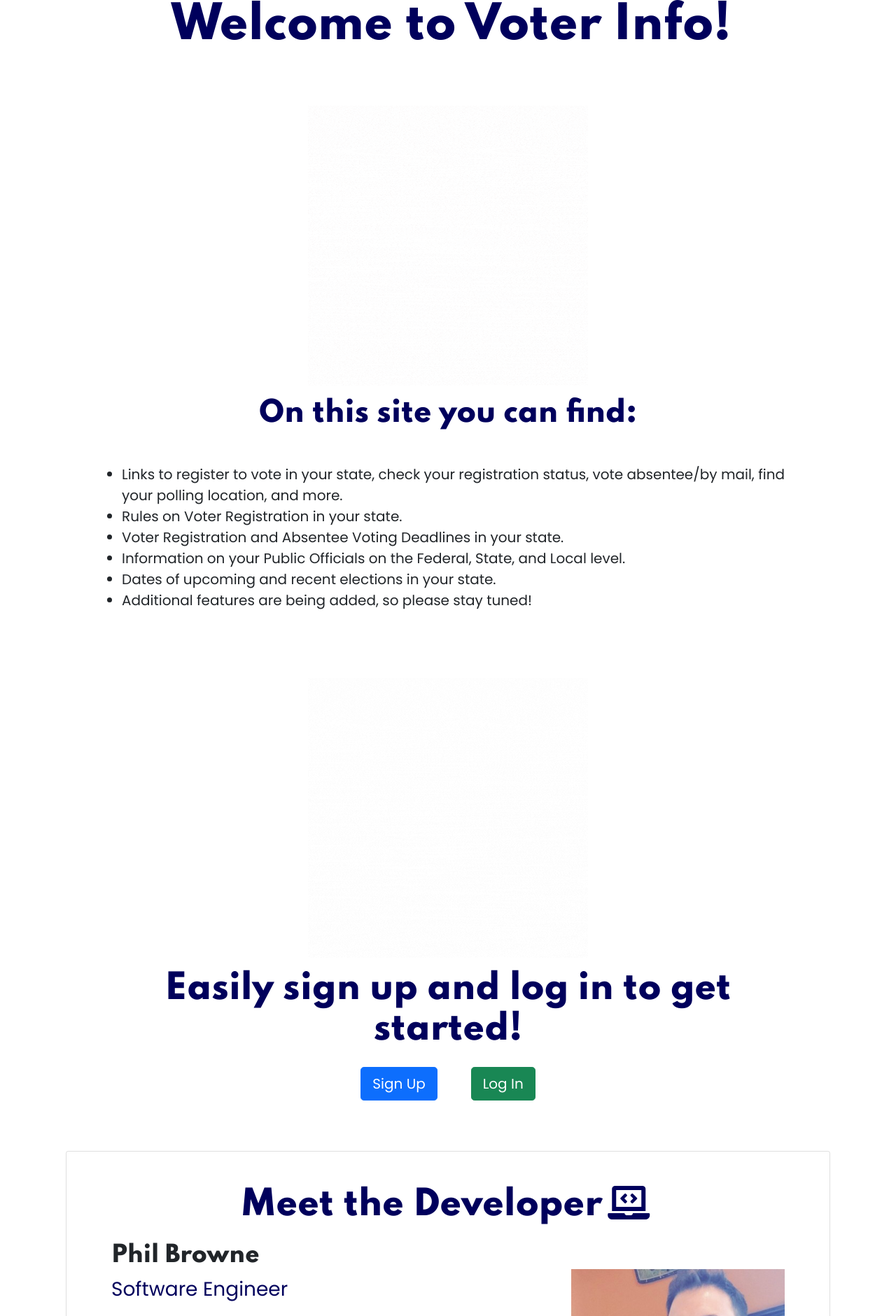
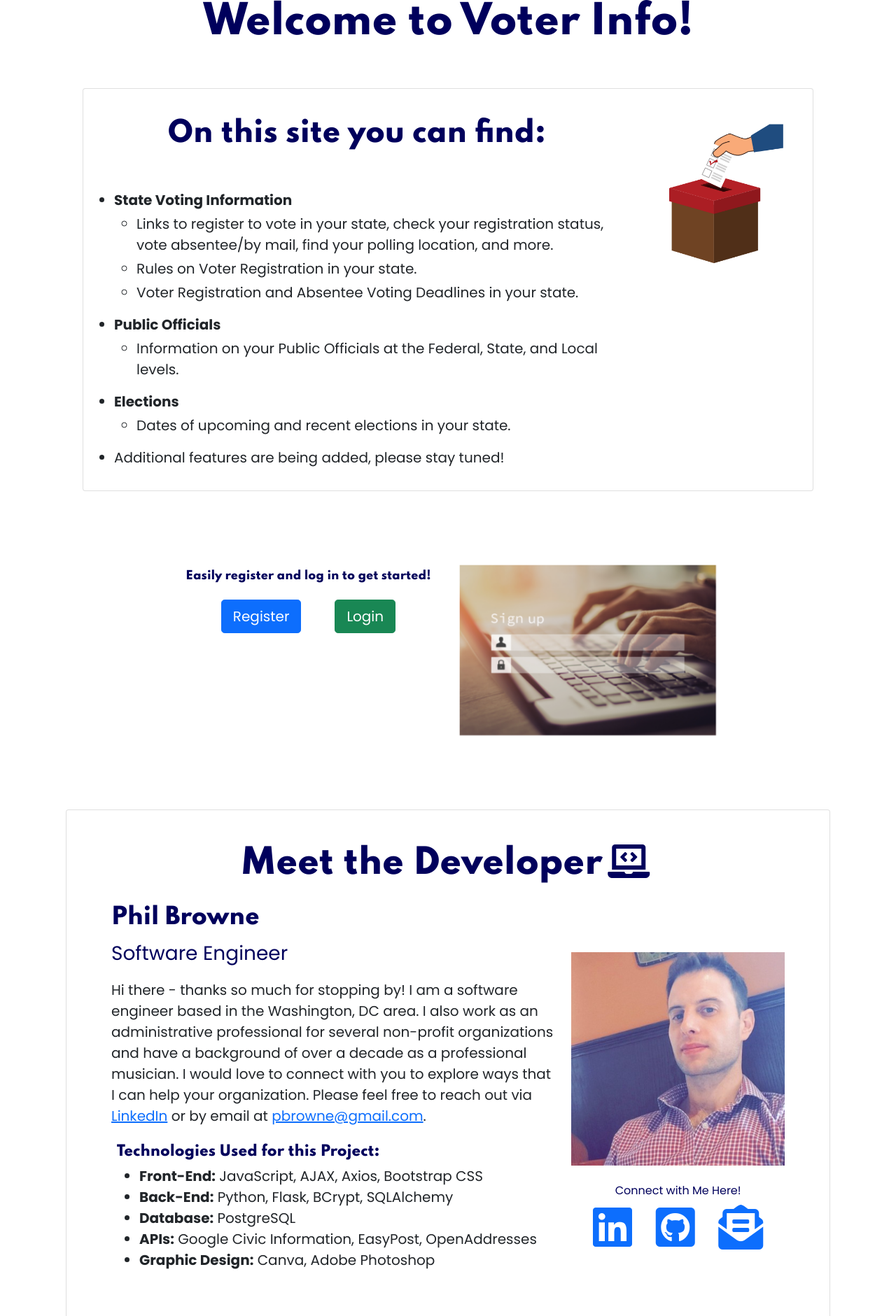
Before and after one commit to philipbrowne/Voter-Info, a Flask app: page / in a window 1280 px wide. Shown: the part 454-2335 px from the top of the page at 70% size. Run offline with Flask 2, Linux system fonts and the light colour scheme; some libraries are stand-ins or nearby versions.

Commit message:
add v5 demo, improve ui, fix missing url in seed file

```diff
--- a/seed.py
+++ b/seed.py
@@ -90,7 +90,7 @@
 SD = State(id='SD', name='South Dakota', capital='Pierre', registration_url='https://sdsos.gov/elections-voting/voting/register-to-vote/default.aspx',
            elections_url='https://sdsos.gov/elections-voting/upcoming-elections/general-information/default.aspx', registration_in_person_deadline='15 days before Election Day.', registration_mail_deadline='Received 15 days before Election Day.', registration_online_deadline='N/A', check_registration_url='https://vip.sdsos.gov/viplogin.aspx', polling_location_url='https://vip.sdsos.gov/viplogin.aspx', absentee_ballot_url='https://sdsos.gov/elections-voting/voting/absentee-voting.aspx', local_election_url='https://vip.sdsos.gov/CountyAuditors.aspx', ballot_tracker_url='https://vip.sdsos.gov/VIPLogin.aspx', absentee_application_in_person_deadline='1 day before Election Day, but we recommend applying at least 7 days before Election Day.', absentee_application_mail_deadline='Received 1 day before Election Day, but we recommend applying at least 7 days before Election Day.', absentee_application_online_deadline='N/A', voted_absentee_ballot_deadline='Received Election Day.')
 TN = State(id='TN', name='Tennessee', capital='Nashville', registration_url='https://sos.tn.gov/products/elections/register-vote',
-           elections_url='https://sos.tn.gov/elections/election-information', registration_in_person_deadline='30 days before Election Day. If this falls on a Sunday, 29 days before Election Day.', registration_mail_deadline='Postmarked 30 days before Election Day, the deadline is extended to the next business day if this falls on a Sunday.', registration_online_deadline='30 days before Election Day.', check_registration_url='https://tnmap.tn.gov/voterlookup/', polling_location_url='', absentee_ballot_url='https://sos.tn.gov/products/elections/absentee-voting', local_election_url='https://sos.tn.gov/products/elections/find-your-county-election-commission', ballot_tracker_url='https://tnmap.tn.gov/voterlookup/', absentee_application_in_person_deadline='Received 7 days before Election Day.', absentee_application_mail_deadline='Received 7 days before Election Day.', absentee_application_online_deadline='N/A', voted_absentee_ballot_deadline='Received Election Day.')
+           elections_url='https://sos.tn.gov/elections/election-information', registration_in_person_deadline='30 days before Election Day. If this falls on a Sunday, 29 days before Election Day.', registration_mail_deadline='Postmarked 30 days before Election Day, the deadline is extended to the next business day if this falls on a Sunday.', registration_online_deadline='30 days before Election Day.', check_registration_url='https://tnmap.tn.gov/voterlookup/', polling_location_url='https://web.go-vote-tn.elections.tn.gov/', absentee_ballot_url='https://sos.tn.gov/products/elections/absentee-voting', local_election_url='https://sos.tn.gov/products/elections/find-your-county-election-commission', ballot_tracker_url='https://tnmap.tn.gov/voterlookup/', absentee_application_in_person_deadline='Received 7 days before Election Day.', absentee_application_mail_deadline='Received 7 days before Election Day.', absentee_application_online_deadline='N/A', voted_absentee_ballot_deadline='Received Election Day.')
 TX = State(id='TX', name='Texas', capital='Austin', registration_url='https://www.votetexas.gov/register/index.html',
            elections_url='https://www.sos.state.tx.us/elections/voter/important-election-dates.shtml', registration_in_person_deadline='30 days before Election Day. If this falls on a Sunday, 29 days before Election Day.', registration_mail_deadline='Postmarked 30 days before Election Day, the deadline is extended to the next business day if this falls on a Sunday.', registration_online_deadline='N/A', check_registration_url='https://teamrv-mvp.sos.texas.gov/MVP/mvp.do', polling_location_url='https://teamrv-mvp.sos.texas.gov/MVP/mvp.do', absentee_ballot_url='https://www.sos.texas.gov/elections/voter/reqabbm.shtml', local_election_url='https://www.sos.state.tx.us/elections/voter/cclerks.shtml', absentee_application_in_person_deadline='Received 22 days before Election Day.', absentee_application_mail_deadline='Received 11 days before Election Day.', absentee_application_online_deadline='Received 11 days before Election Day.', voted_absentee_ballot_deadline='Postmarked by Election Day and received by the day after Election Day.')
 UT = State(id='UT', name='Utah', capital='Salt Lake City', registration_url='https://voteinfo.utah.gov/learn-about-registering-to-vote/',
--- a/templates/base.html
+++ b/templates/base.html
@@ -41,25 +41,14 @@
                             </li>
                             <li class="nav-item">
                                 <a class="nav-link text-light " href="/#about">About</a>
-                            </li>
-                            <li class="nav-item">
-                                <a class="nav-link text-light " href="/#developer">Meet the Developer</a>
-                            </li>
-                            {% if session['username'] %}
-                            <!-- <li class="nav-item">
-                                <a class="nav-link text-light" href="/registration">Registration</a>
-                            </li> -->
-                            <!-- <li class="nav-item">
-                                <a class="nav-link text-light" href="#">Vote by Mail</a>
-                            </li> -->
-                            <li class="nav-item">
+                            </li> {% if session['username'] %} <li class="nav-item">
                                 <a class="nav-link text-light" href="/elections">Elections</a>
                             </li>
                             <li class="nav-item">
                                 <a class="nav-link text-light" href="/state-information">Voting Information</a>
                             </li>
                             <li class="nav-item">
-                                <a class="nav-link text-light" href="/officials">Public Officials</a>
+                                <a class="nav-link text-light" href="/officials">Officials</a>
                             </li>
                             <!-- <li class="nav-item">
                                 <a class="nav-link text-light" href="#">Get Election Reminders</a>
@@ -76,7 +65,6 @@
                             <li class="nav-item">
                                 <a class="nav-link text-light " href="/register">Sign up</a>
                             </li> {% endif %}
-
                         </ul>
                 </div>
         </nav>
--- a/templates/index.html
+++ b/templates/index.html
@@ -1,88 +1,122 @@
-{% extends 'base.html' %} {% block content %} <div class="container d-flex flex-column align-items-center">
-    <a href="/"><img src="/assets/images/Voter-Info-1440p.gif" alt="" id="promo-img" class="img-fluid"></a>
-</div>
-<div class="container py-5 position-relative">
-    <section class="mb-2" id="opening">
-        <div class="row mb-2">
+{% extends 'base.html' %} {% block content %} <div class="container py-2 position-relative">
+    <div class="container d-flex flex-column align-items-center p-4">
+        <img src="/assets/images/Voter-Info-1440p.gif" alt="" id="promo-img" class="img-fluid pb-3">
         <div class="col-12 mb-1 fs-5 d-flex flex-column justify-content-center mx-1" id="header">
-                <h1 class="dark-blue display-3 text-center">Welcome to Voter Info!</h4>
+            <h1 class="dark-blue display-4 text-center">Welcome to Voter Info!</h4>
         </div>
     </div>
     </section>
-    <section id="about" class="py-lg-3 d-flex flex-column align-items-center m-5">
-        <div class="d-flex flex-column align-items-center"><img src="/assets/images/ballot.gif" alt="ballot"
-                class="img-fluid"></div>
-        <h4 class="dark-blue my-3 mb-lg-5 display-6 text-center">On this site you can find: </h4>
+    <section id="about" class="card py-lg-3 d-flex flex-column align-items-center m-2 m-lg-4">
+        <div class="container">
+            <div class="row">
+                <div class="col-lg-9">
+                    <h4 class="dark-blue mb-lg-5 display-6 text-center py-2 m-2 mt-lg-3">On this site you can find:
+                    </h4>
                     <ul class="fs-5">
-            <li class="mt3">Links to register to vote in your state, check your registration status, vote absentee/by
-                mail, find your polling location, and more.</li>
-            <li class="mt3">Rules on Voter Registration in your state.</li>
-            <li class="mt3">Voter Registration and Absentee Voting Deadlines in your state.</li>
-            <li class="mt3">Information on your Public Officials on the Federal, State, and Local level.</li>
-            <li class="mt3">Dates of upcoming and recent elections in your state.</li>
-            <li class="mt3">Additional features are being added, so please stay tuned!</li>
+                        <li class="mt-3"><b>State Voting Information</b>
+                            <ul>
+                                <li class="mt-1">Links to register to vote in your state, check your registration
+                                    status, vote absentee/by mail, find your polling location, and more. </li>
+                                <li class="mt-1">Rules on Voter Registration in your state.</li>
+                                <li class="mt-1">Voter Registration and Absentee Voting Deadlines in your state.</li>
                             </ul>
+                        </li>
+                        <li class="mt-3"><b>Public Officials</b>
+                            <ul>
+                                <li class="mt-1">Information on your Public Officials at the Federal, State, and Local
+                                    levels. </li>
+                            </ul>
+                        </li>
+                        <li class="mt-3"><b>Elections</b>
+                            <ul>
+                                <li class="mt-1">Dates of upcoming and recent elections in your state.</li>
+                            </ul>
+                        </li>
+                        <li class="mt-3">Additional features are being added, please stay tuned!</li>
+                    </ul>
+                </div>
+                <div class="d-none d-lg-flex col-lg-3 py-2 ">
+                    <div class="d-flex flex-column align-items-center m-2 mt-lg-3"><img src="/assets/images/ballot.png"
+                            alt="ballot" class="img-fluid">
+                    </div>
+                </div>
+            </div>
+        </div>
     </section>
-    <section id="user" class="py-lg-3 d-flex flex-column align-items-center m-5">
-        <div class="d-flex flex-column align-items-center"><img src="/assets/images/login.gif" alt="login"
-                class="img-fluid"></div> {% if session['username'] %} <h4 class="dark-blue my-3 text-center">Welcome
-            back<br><a href="/users/{{session['username']}}" target="_blank">{{session['username']}}</a>! </h4>
+    <section id="user" class="py-lg-3 d-flex flex-column align-items-center m-2 m-lg-4 p-5">
+        <div class="container d-flex flex-column align-items-center">
+            <div class="row">
+                <div class="col-xl-6 d-flex flex-column align-items-center"> {% if session['username'] %} <h6
+                        class="dark-blue my-3 text-center display-20 pt-xl-5 mt-xl-4">Welcome back<br><a
+                            href="/users/{{session['username']}}" target="_blank">{{session['username']}}</a>! </h6>
                     <div class="container d-flex flex-row align-items-center justify-content-center py-2">
-            <a href="/users/{{session['username']}}"><button class="btn btn-lg btn-success mx-4">View Your
-                    Profile</button></a>
-        </div> {% else %} <h4 class="dark-blue my-3 display-5 text-center">Easily sign up and log in to get started!
-        </h4>
+                        <a href="/state-information"><button
+                                class="btn btn-lg btn-primary mx-4">Information</button></a>
+                        <a href="/users/{{session['username']}}"><button
+                                class="btn btn-lg btn-success mx-4">Profile</button></a>
+                    </div> {% else %} <h6 class="dark-blue my-3 display-20 text-center pt-xl-5 mt-xl-4"> Easily register
+                        and log in to get started! </h6>
                     <div class="container d-flex flex-row align-items-center justify-content-center py-2">
-            <a href="/register"><button class="btn btn-lg btn-primary mx-4">Sign Up</button></a>
-            <a href="/login"><button class="btn btn-lg btn-success mx-4">Log In</button></a>
+                        <a href="/register"><button class="btn btn-lg btn-primary mx-4">Register</button></a>
+                        <a href="/login"><button class="btn btn-lg btn-success mx-4">Login</button></a>
                     </div> {% endif %}
+                </div>
+                <div class="col-lg-6">
+                    <div class="d-none d-xl-flex flex-column align-items-center"> {% if session['username'] %} <img
+                            src="/assets/images/welcome-back.png" alt="welcome-back" class="img-fluid" /> {% else %}
+                        <img src="/assets/images/sign-up.png" alt="sign-up" class="img-fluid" /> {% endif %} </div>
+                </div>
+            </div>
+        </div>
     </section>
     <section id="developer" class="card py-lg-5 p-5 my-3 d-flex flex-column align-items-center">
         <h2 class="dark-blue display-5 text-center">Meet the Developer<i class="fas fa-laptop-code mx-2"></i>
         </h2>
-
         <div class="card-body d-flex flex-column align-items-center">
             <div class="row">
                 <div class="col-lg-8">
-            <h2 class="2">Phil Browne</h2>
+                    <h2 class="py-1 dark-blue">Phil Browne</h2>
                     <p class="card-text dark-blue fs-3">Software Engineer</p>
-            <p class="card-text fs-5">Hi there - thanks so much for stopping by! I am a software
-                engineer based in the Washington, DC area. I also work as an administrative professional for several
-                non-profit organizations and have a background of over a decade as a professional musician. I
-                would love to connect with you to explore ways that I can help your organization. Please feel free to
-                reach out via <a href="https://www.linkedin.com/in/philbrownetech/" target="_blank"
+                    <p class="card-text fs-5">Hi there - thanks so much for stopping by! I am a software engineer based
+                        in the Washington, DC area. I also work as an administrative professional for several non-profit
+                        organizations and have a background of over a decade as a professional musician. I would love to
+                        connect with you to explore ways that I can help your organization. Please feel free to reach
+                        out via <a href="https://www.linkedin.com/in/philbrownetech/" target="_blank"
                             rel="noopener noreferrer" class="link-primary">LinkedIn</a> or by email at <a
-                    href="mailto:pbrowne@gmail.com" target="_blank" class="link-primary">pbrowne@gmail.com</a>. </p>
-                    <div class="my-2">
+                            href="mailto:pbrowne@gmail.com" target="_blank" class="link-primary">pbrowne@gmail.com</a>.
+                    </p>
+                    <div class="my-2 p-2">
                         <h3 class="dark-blue fs-5">Technologies Used for this Project: </h3>
                         <ul class="fs-5">
-                        <li><b>Front-End:</b> JavaScript, Bootstrap CSS, Canva</li>
-                        <li><b>Back-End:</b> Python, Flask, SQLAlchemy</li>
+                            <li><b>Front-End:</b> JavaScript, AJAX, Axios, Bootstrap CSS</li>
+                            <li><b>Back-End:</b> Python, Flask, BCrypt, SQLAlchemy</li>
                             <li><b>Database:</b> PostgreSQL</li>
+                            <li><b>APIs:</b> Google Civic Information, EasyPost, OpenAddresses</li>
+                            <li><b>Graphic Design:</b> Canva, Adobe Photoshop</li>
                         </ul>
                     </div>
                 </div>
-                <div class="dark-blue fs-6 col-12 col-lg-4 d-flex flex-column align-items-center justify-content-center text-center">
-                    <img src="assets/images/phil.jpg" alt="Phil's profile picture"
-            class="d-flex flex-column align-items-center img-fluid" />
+                <div
+                    class="dark-blue fs-6 col-12 col-lg-4 d-flex flex-column align-items-center justify-content-center text-center">
+                    <img src="/assets/images/phil.jpg" alt="Phil's profile picture"
+                        class="d-none d-sm-flex flex-column align-items-center img-fluid m-4" />
+                    <span class="dark-blue text-center">Connect with Me Here!</span>
                     <ul class="socials my-1 display-3 list-inline">
-                <li class="list-inline-item display-3">
-                    <a href="https://www.linkedin.com/in/philbrownetech/" target="_blank" rel="noopener noreferrer"
-                        class="link-primary"><i class="fab fa-linkedin"></i></a>
+                        <li class="list-inline-item mx-2">
+                            <a href="https://www.linkedin.com/in/philbrownetech/" target="_blank"
+                                rel="noopener noreferrer" class="link-primary"><i class="fab fa-linkedin"></i></a>
                         </li>
-                <li class="list-inline-item display-3">
+                        <li class="list-inline-item mx-2">
                             <a href="https://github.com/philipbrowne" target="_blank" rel="noopener noreferrer"
                                 class="link-primary"><i class="fab fa-github-square"></i></a>
                         </li>
+                        <li class="list-inline-item mx-2">
+                            <a href="mailto:pbrowne@gmail.com" target="_blank" rel="noopener noreferrer"
+                                class="link-primary"><i class="fas fa-envelope-open-text"></i></a>
+                        </li>
                     </ul>
-
-                </div>
-
-
                 </div>
             </div>
         </div>
 </div>
-<!-- Card End -->
-</div>
 </section> {% endblock %}
```
Also changed, not shown: templates/officials.html (+4 -4 lines), static/assets/images/ballot.png (added), static/assets/images/sign-up.png (added), static/assets/images/welcome-back.png (added), 1 other file. Lines whose indentation alone changed are shown as unchanged.
